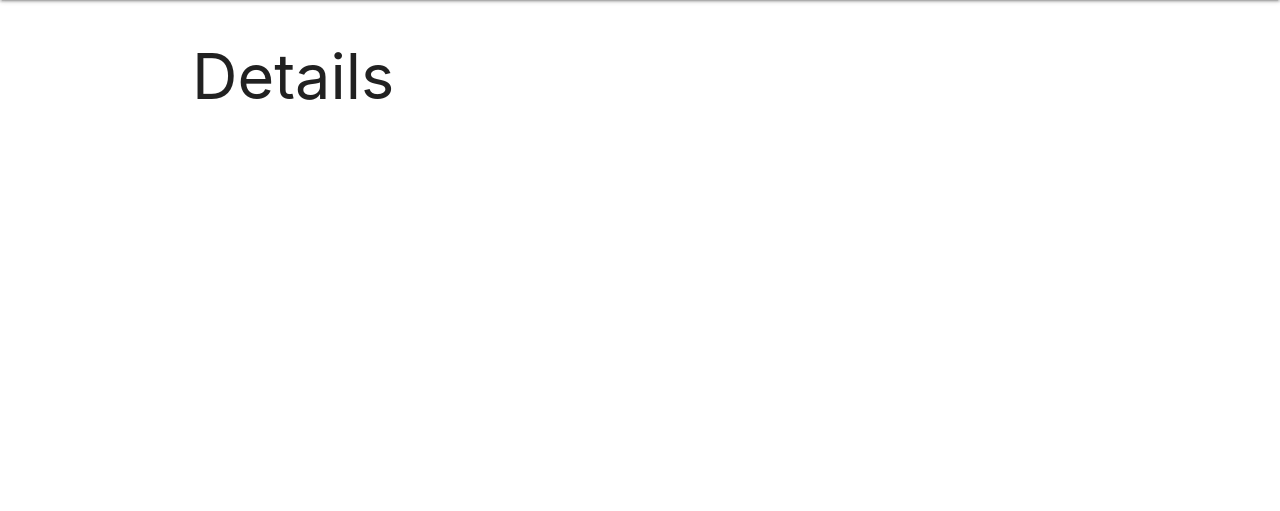
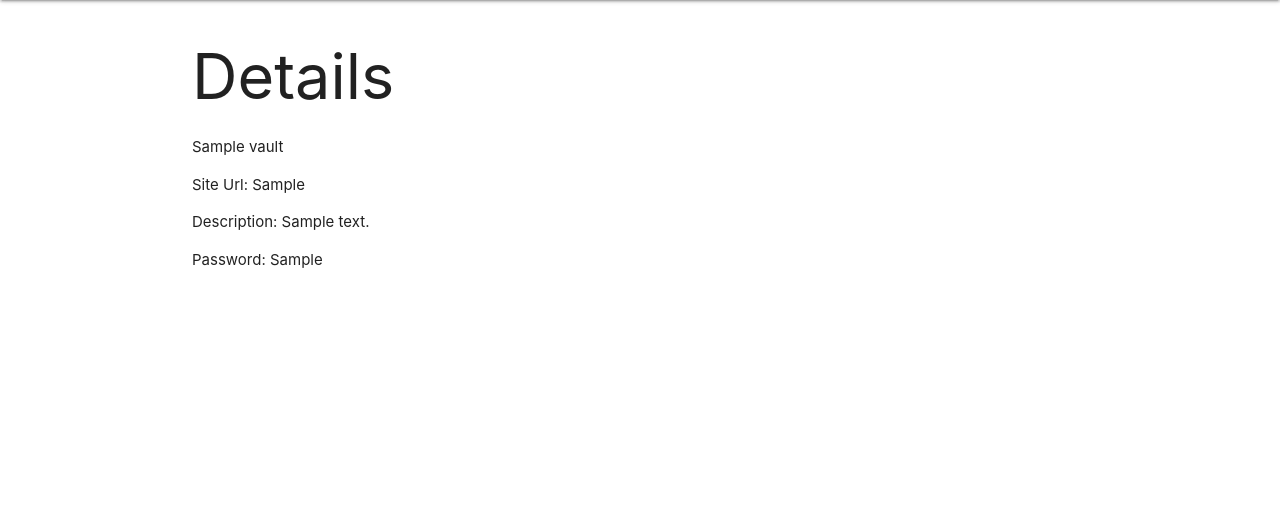
Before and after one commit to federalolive/Passwordly, a Django app: page /vaults/1/ in a window 1280 px wide. Shown: the part 64-575 px from the top of the page. Run offline with Django 3.2, Linux system fonts and the light colour scheme; tables that the repository leaves empty hold one stand-in row (values such as "Sample post").

Commit message:
Render details to detail.html.

```diff
--- a/main_app/templates/password/detail.html
+++ b/main_app/templates/password/detail.html
@@ -2,5 +2,9 @@
 {% block content %}
 
 <h1>Details</h1>
+        <span class="card-title">{{ vault.name }}</span>
+        <p>Site Url: {{ vault.site }}</p>
+        <p>Description: {{ vault.description }}</p>
+        <p>Password: {{ vault.pw}}</p>
 
 {% endblock  %}
```
